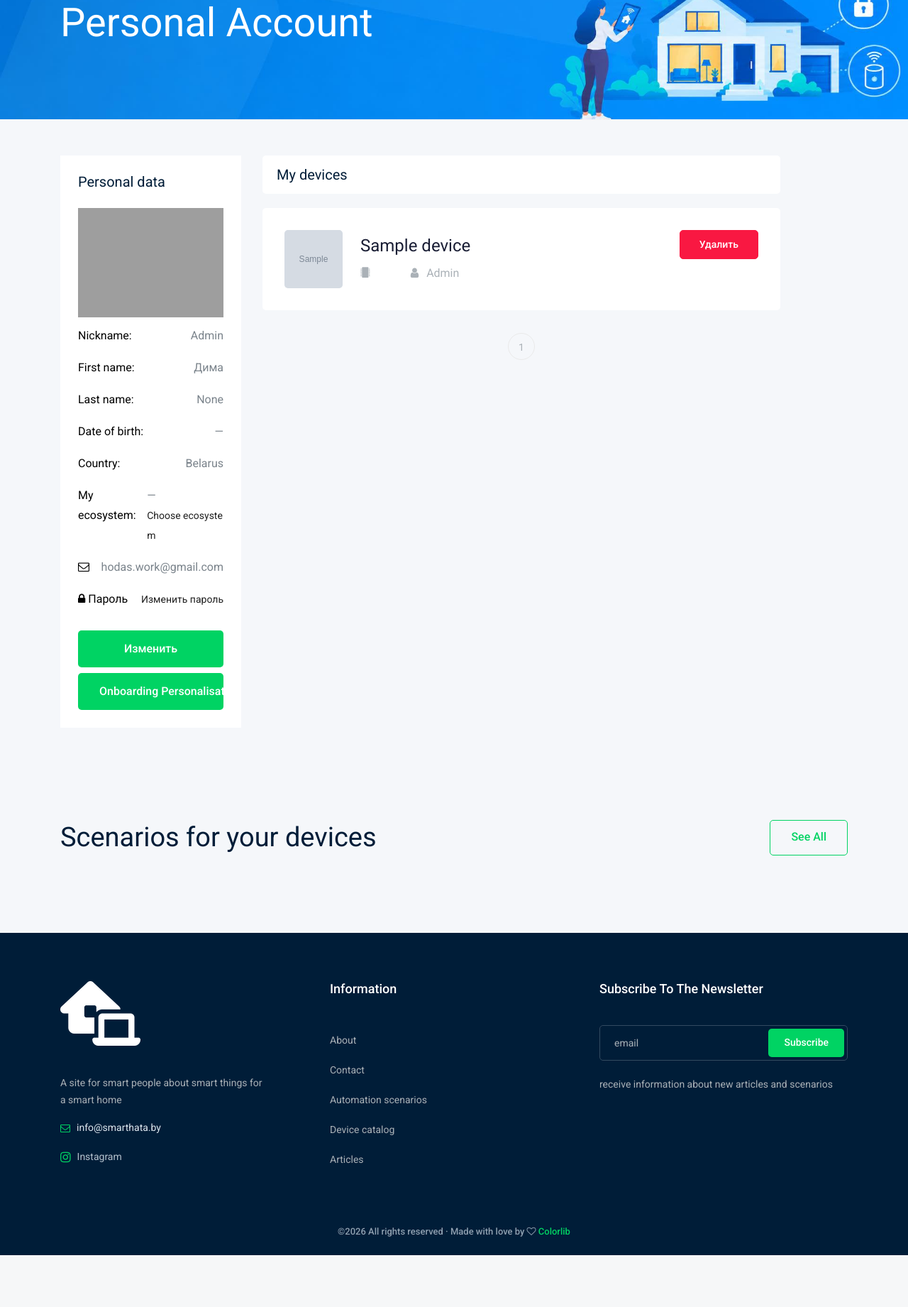
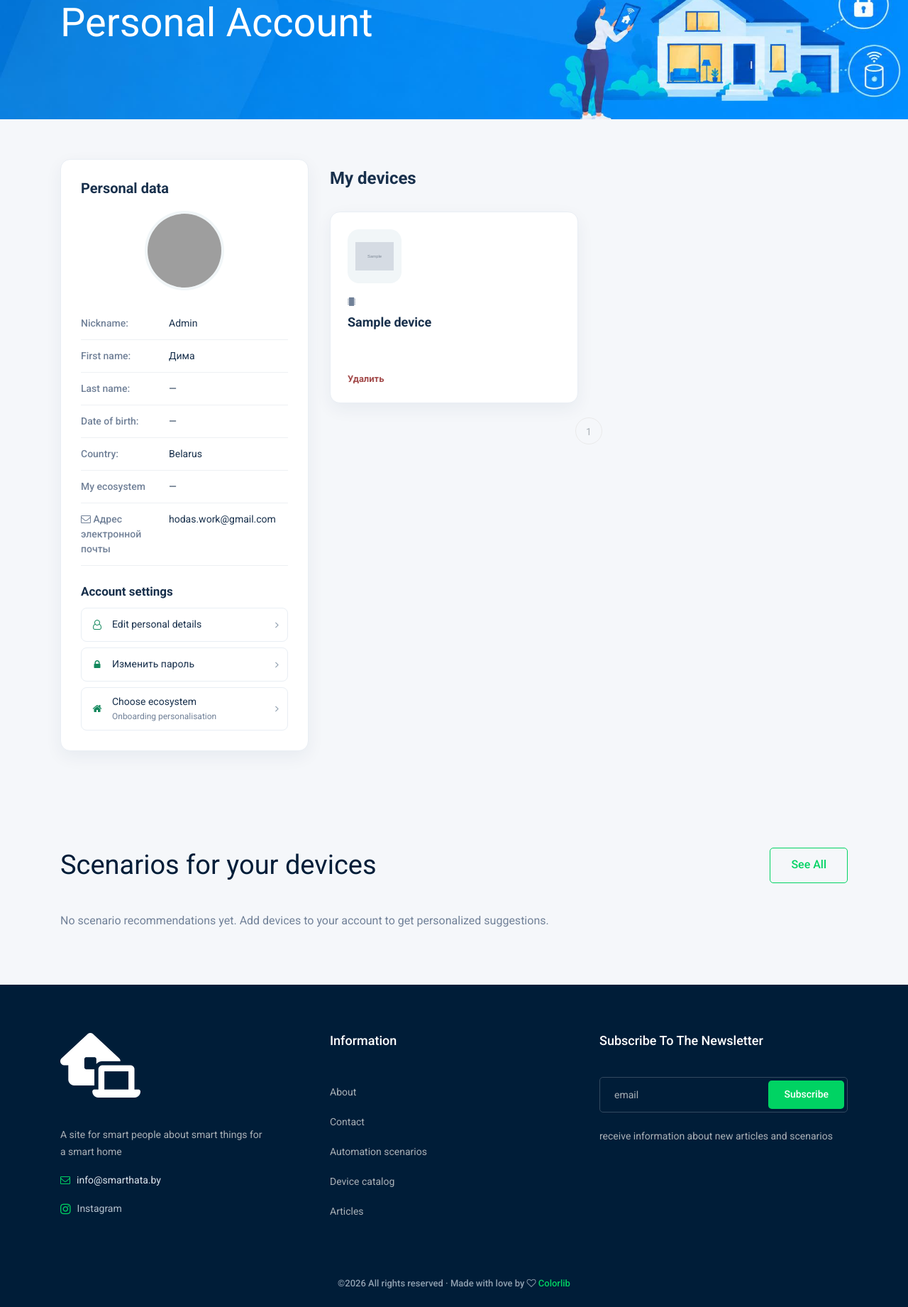
Before and after one commit to hodasman/SmartStaff, a Django app: page /mainapp/personal-page/Admin in a window 1280 px wide. Shown: the part 183-2024 px from the top of the page at 71% size. Before the commit the page ends 1951 px from the top, so only its background shows below. Run offline with Django 3.2, Linux system fonts and the light colour scheme; a user stored in the database is signed in; data comes from the database, SQL or seed files in the repository; tables that the repository leaves empty hold one stand-in row (values such as "Sample post"); grey boxes marked "Sample" are stand-in pictures; parts of the project's set-up code (start-up, migrations or seed data) failed here and were passed over; some libraries are stand-ins or nearby versions; grey boxes are pictures that could not be loaded.

Commit message:
Refresh personal account page
Co-authored-by: Copilot <223556219+Copilot@users.noreply.github.com>

```diff
--- a/mainapp/templates/mainapp/personal_page.html
+++ b/mainapp/templates/mainapp/personal_page.html
@@ -1,8 +1,11 @@
 {% extends 'base.html' %}
-{% load crispy_forms_tags %}
 {% load static %}
 {% load icon_tags %}
 {% load i18n %}
+{% block extra_css %}
+<link rel="stylesheet" href='{% static "css/homepage.css" %}'>
+<link rel="stylesheet" href='{% static "css/personal_page.css" %}'>
+{% endblock extra_css %}
 {% block title %}
 {% trans "Personal account" %} {{user.username}}
 {% endblock title %}
@@ -20,158 +23,147 @@
     </div>
 </div>
 <!--/ bradcam_area  -->
-<div class="job_listing_area ">
+<div class="job_listing_area personal-account-area">
     <div class="container">
-        <div class="section-top-border">
-            <div class="row">
-                <div class="col-lg-3 col-md-4 mt-sm-30">
-                    <div class="job_filter white-bg">
+        <div class="row personal-account-layout">
+                <div class="col-xl-4 col-lg-5">
+                    <section class="account-profile-card">
                         <h3>{% trans "Personal data" %}</h3>
                         {% if user.avatar %}
-                        <img src="{{ user.avatar.url }}" alt="" width="100%">
+                        <img class="account-avatar" src="{{ user.avatar.url }}" alt="{% trans 'Profile photo' %}">
                         {% else %}
-                        <!-- <img src="{{ MEDIA_URL }}avatar_default.svg" alt="" width="100%">  -->
-                        <img class="card-img" src='{% static "img/blog/blog_1.png" %}' alt="">
+                        <img class="account-avatar" src='{% static "img/default-avatar.svg" %}' alt="{% trans 'Default profile photo' %}">
                         {% endif %}
 
-                        <div class="personal-data d-flex justify-content-between">
-                            <p class="black-txt">{% trans "Nickname:" %}</p>
-                            <p class="break-word">{{user.username}}</p>
+                        <dl class="account-profile-list">
+                            <div class="account-profile-row">
+                                <dt>{% trans "Nickname:" %}</dt>
+                                <dd>{{ user.username }}</dd>
                             </div>
-                        <div class="personal-data d-flex justify-content-between">
-                            <p class="black-txt">{% trans "First name:" %}</p>
-                            <p class="break-word">{{user.first_name}}</p>
+                            <div class="account-profile-row">
+                                <dt>{% trans "First name:" %}</dt>
+                                <dd>{{ user.first_name|default:"—" }}</dd>
                             </div>
-                        <div class="personal-data d-flex justify-content-between">
-                            <p class="black-txt">{% trans "Last name:" %}</p>
-                            <p class="break-word">{{user.last_name}}</p>
+                            <div class="account-profile-row">
+                                <dt>{% trans "Last name:" %}</dt>
+                                <dd>{{ user.last_name|default:"—" }}</dd>
                             </div>
-                        <div class="personal-data d-flex justify-content-between">
-                            <p class="black-txt">{% trans "Date of birth:" %}</p>
-                            <p>{{user.date_of_birth|date:"d.m.Y"|default:"—"}}</p>
+                            <div class="account-profile-row">
+                                <dt>{% trans "Date of birth:" %}</dt>
+                                <dd>{{ user.date_of_birth|date:"d.m.Y"|default:"—" }}</dd>
                             </div>
-                        <div class="personal-data d-flex justify-content-between">
-                            <p class="black-txt">{% trans "Country:" %}</p>
-                            <p class="break-word">{{user.country.name}}</p>
+                            <div class="account-profile-row">
+                                <dt>{% trans "Country:" %}</dt>
+                                <dd>{{ user.country.name|default:"—" }}</dd>
                             </div>
-                        <div class="personal-data d-flex justify-content-between">
-                            <p class="black-txt">{% trans "My ecosystem" %}:</p>
-                            <p class="break-word">
-                                {{ user.ecosystem.title|default:"—" }}
-                                <br>
-                                <a href="{% url 'mainapp:onboarding_start' %}">
-                                    <small>
+                            <div class="account-profile-row">
+                                <dt>{% trans "My ecosystem" %}</dt>
+                                <dd>{{ user.ecosystem.title|default:"—" }}</dd>
+                            </div>
+                            <div class="account-profile-row">
+                                <dt><i class="fa fa-envelope-o" aria-hidden="true"></i> {% trans "Email" %}</dt>
+                                <dd>
+                                    {{ user.email }}
+                                {% if user.new_email %}
+                                    <small class="account-pending-email">
+                                        {% trans "Pending confirmation:" %} {{ user.new_email }}
+                                        — <a href="{% url 'authapp:resend_email_change' %}">{% trans "resend link" %}</a>
+                                    </small>
+                                {% endif %}
+                                </dd>
+                            </div>
+                        </dl>
+                        <div class="account-settings">
+                            <h4>{% trans "Account settings" %}</h4>
+                            <a class="account-setting-link" href="{% url 'authapp:profile_edit' pk=user.id %}">
+                                <i class="fa fa-user-o" aria-hidden="true"></i>
+                                <span>{% trans "Edit personal details" %}</span>
+                                <i class="fa fa-angle-right" aria-hidden="true"></i>
+                            </a>
+                            <a class="account-setting-link" href="{% url 'authapp:password_change' %}">
+                                <i class="fa fa-lock" aria-hidden="true"></i>
+                                <span>{% trans "Change password" %}</span>
+                                <i class="fa fa-angle-right" aria-hidden="true"></i>
+                            </a>
+                            <a class="account-setting-link" href="{% if user.ecosystem %}{% url 'mainapp:onboarding_ecosystems' %}{% else %}{% url 'mainapp:onboarding_start' %}{% endif %}">
+                                <i class="fa fa-home" aria-hidden="true"></i>
+                                <span>
                                     {% if user.ecosystem %}
-                                        {% trans "Change" %}
+                                    {% trans "Change ecosystem" %}
                                     {% else %}
                                     {% trans "Choose ecosystem" %}
                                     {% endif %}
-                                    </small>
-                                </a>
-                            </p>
-                        </div>
-                        <div class="personal-data d-flex justify-content-between">
-                            <p class="black-txt"><i class="fa fa-envelope-o" aria-hidden="true"></i></p>
-                            <p class="break-word">
-                                {{user.email}}
-                                {% if user.new_email %}
-                                <br><small class="text-warning">
-                                    {% trans "Pending confirmation:" %} {{user.new_email}}
-                                    — <a href="{% url 'authapp:resend_email_change' %}">{% trans "resend link" %}</a>
-                                </small>
+                                    {% if not user.onboarding_completed %}
+                                    <small>{% trans "Onboarding personalisation" %}</small>
                                     {% endif %}
-                            </p>
-                        </div>
-                        <div class="personal-data d-flex justify-content-between">
-                            <p class="black-txt"><i class="fa fa-lock" aria-hidden="true"></i> {% trans "Password" %}</p>
-                            <p><a href="{% url 'authapp:password_change' %}"><small>{% trans "Change password" %}</small></a></p>
-                        </div>
-                        <div class="reset_btn">
-                            <a href="{% url 'authapp:profile_edit' pk=user.id%}"><button class="boxed-btn3 w-100">{% trans "Change" %}</button></a>
-                        </div>
-                        {% if not user.onboarding_completed %}
-                        <div class="reset_btn mt-2">
-                            <a href="{% url 'mainapp:onboarding_start' %}" class="boxed-btn3 w-100 text-center">
-                                {% trans "Onboarding personalisation" %}
+                                </span>
+                                <i class="fa fa-angle-right" aria-hidden="true"></i>
                             </a>
                         </div>
+                    </section>
+                </div>
+                <div class="col-xl-8 col-lg-7">
+                    <div class="account-devices-header">
+                        <h2>{% trans "My devices" %}</h2>
+                    </div>
+                    {% if not page_obj.paginator.count %}
+                    <div class="account-empty-state">
+                        <span class="account-empty-icon" aria-hidden="true"><i class="fa fa-lightbulb-o"></i></span>
+                        <h3>{% trans "Your device list is empty." %}</h3>
+                        <p>{% trans "Add your smart home devices to get recommendations tailored to your setup." %}</p>
+                        <a href="{% url 'mainapp:devices-list' %}" class="boxed-btn3">{% trans "Add devices" %}</a>
+                    </div>
+                    {% else %}
+                    <div class="row account-device-grid">
+                            {% for device in page_obj %}
+                            <div class="col-xl-6 col-md-6">
+                                <article class="home-info-card home-device-card account-device-card">
+                                    <a href="{% url 'mainapp:devices_detail' slug=device.slug %}" class="home-device-icon" aria-label="{{ device.title }}">
+                                        {% if device.icon %}
+                                        <img src="{{ device.icon.url }}" alt="" loading="lazy">
+                                        {% else %}
+                                        <img src='{% static "img/svg_icon/4.svg" %}' alt="" loading="lazy">
                                         {% endif %}
-                    </div>
-                </div>
-                <div class="col-lg-8 col-md-8">
-                    <div class="recent_joblist white-bg ">
-                        <div class="row align-items-center">
-                            <div class="col-md-6">
-                                <h4>{% trans "My devices" %}</h4>
-                            </div>
-
-                        </div>
-                    </div>
-                    <div class="job_lists m-0">
-                        <div class="row">
-                            {% for device in page_obj %}
-                            <div class="col-lg-12 col-md-12">
-                                <div class="single_jobs white-bg d-flex justify-content-between">
-                                    <div class="jobs_left d-flex align-items-center">
-                                        <div class="thumb">
-                                            {% if device.icon %}
-                                            <img src='{{device.icon.url}}' width="50" height="50"  alt="">
-                                            {% else %}
-                                            <img src='{% static "img/svg_icon/4.svg" %}' width="50" height="50" alt="">
-                                            {% endif %}
-                                        </div>
-                                        <div class="jobs_conetent">
-                                            <a href="{% url 'mainapp:devices_detail' slug=device.slug %}"><h4>{{ device.title }}</h4></a>
-                                            <div class="links_locat d-flex align-items-center">
-                                                <div class="location">
-                                                    <p> <i class="fa {{ device.category|get_icon }}"></i> {{device.category}}</p>
-                                                </div>
-                                                <div class="location">
-                                                    <p> <i class="fa fa-user"></i> {{device.author}}</p>
-                                                </div>
-                                            </div>
-                                        </div>
-                                    </div>
-                                    <div class="jobs_right">
-                                        <div class="apply_now">
-
-                                            <a href="{% url 'mainapp:delete_device' slug=device.slug %}" class="boxed-btn3 remove-from-list-btn">
+                                    </a>
+                                    <div class="home-card-content">
+                                        <span class="home-card-meta">
+                                            <i class="fa {{ device.category|get_icon }}" aria-hidden="true"></i>
+                                            {{ device.category }}
+                                        </span>
+                                        <a href="{% url 'mainapp:devices_detail' slug=device.slug %}" class="home-card-title">
+                                            <h4>{{ device.title }}</h4>
+                                        </a>
+                                        <a href="{% url 'mainapp:delete_device' slug=device.slug %}" class="account-remove-device">
                                             {% trans "Delete" %}
                                         </a>
                                     </div>
+                                </article>
                             </div>
-                                </div>
-                            </div>
-                            {%endfor%}
-
-
+                            {% endfor %}
                     </div>
                     <div class="row">
                         <div class="col-lg-12">
                             <div class="pagination_wrap">
                                 <ul>
                                     {% if page_obj.has_previous %}
-                                        <li><a href="?page={{ page_obj.previous_page_number }}"> <i class="ti-angle-left"></i> </a></li>
+                                    <li><a href="?page={{ page_obj.previous_page_number }}" aria-label="{% trans 'Previous page' %}"><i class="ti-angle-left"></i></a></li>
                                     {% endif %}
                                     {% for item in page_obj.paginator.page_range %}
-                                        <li class="{% if item == page_obj.number %}active{% endif %}"><a href="?page={{ item }}"><span>{{item}}</span></a></li>
+                                    <li class="{% if item == page_obj.number %}active{% endif %}"><a href="?page={{ item }}"><span>{{ item }}</span></a></li>
                                     {% endfor %}
                                     {% if page_obj.has_next %}
-                                        <li><a href="?page={{ page_obj.next_page_number }}"> <i class="ti-angle-right"></i> </a></li>
+                                    <li><a href="?page={{ page_obj.next_page_number }}" aria-label="{% trans 'Next page' %}"><i class="ti-angle-right"></i></a></li>
                                     {% endif %}
                                 </ul>
                             </div>
                         </div>
                     </div>
-                    </div>
-
-                </div>
-
+                    {% endif %}
                 </div>
         </div>
     </div>
 </div>
-<div class="top_companies_area">
+<section class="popular_catagory_area home-scenarios account-scenarios">
     <div class="container">
         <div class="row align-items-center mb-40">
             <div class="col-lg-6 col-md-6">
@@ -188,17 +180,34 @@
         <div class="row">
             {% for scenario in scenarios_for_user %}
             <div class="col-lg-4 col-xl-3 col-md-6">
-                <div class="single_company">
-                    <div class="thumb">
-                        <img src='{{ scenario.main_img.url }}' alt="">
+                <article class="home-info-card home-scenario-card">
+                    <a class="home-card-image" href="{% url 'mainapp:scenario_detail' slug=scenario.slug %}" aria-label="{{ scenario.title }}">
+                        {% if scenario.main_img %}
+                        <img src="{{ scenario.main_img.url }}" alt="{{ scenario.title }}" loading="lazy">
+                        {% elif scenario.images.all %}
+                        {% with scenario_image=scenario.images.all.0 %}
+                        <img src="{{ scenario_image.image.url }}" alt="{{ scenario_image.alt|default:scenario.title }}" loading="lazy">
+                        {% endwith %}
+                        {% else %}
+                        <span class="home-image-placeholder home-scenario-placeholder" aria-hidden="true">
+                            <i class="fa fa-lightbulb-o"></i>
+                        </span>
+                        {% endif %}
+                    </a>
+                    <div class="home-card-content">
+                        <a href="{% url 'mainapp:scenario_detail' slug=scenario.slug %}" class="home-card-title">
+                            <h4>{{ scenario.title }}</h4>
+                        </a>
+                        <span class="home-card-meta">{{ scenario.get_missing_types_display }}</span>
                     </div>
-                    <a href="{% url 'mainapp:scenario_detail' slug=scenario.slug %}"><h3>{{scenario.title}}</h3></a>
-                    <p>{{scenario.get_missing_types_display}}</p>
+                </article>
+            </div>
+            {% empty %}
+            <div class="col-12">
+                <p class="account-no-scenarios">{% trans "No scenario recommendations yet. Add devices to your account to get personalized suggestions." %}</p>
+            </div>
+            {% endfor %}
         </div>
     </div>
-            {%endfor%}
-
-        </div>
-    </div>
-</div>
+</section>
 {% endblock content %}
--- a/mainapp/views.py
+++ b/mainapp/views.py
@@ -206,7 +206,10 @@ def _compatible_onboarding_ecosystems(device_ids):
 @login_required
 def onboarding_ecosystems(request):
     has_devices = request.session.get("onboarding_has_devices")
-    if has_devices not in {"yes", "no"}:
+    if has_devices is None:
+        has_devices = "no"
+        request.session["onboarding_has_devices"] = has_devices
+    elif has_devices not in {"yes", "no"}:
         return redirect("mainapp:onboarding_start")
 
     device_ids = request.session.get("onboarding_device_ids", [])
--- /dev/null
+++ b/static/css/personal_page.css
@@ -0,0 +1,227 @@
+.personal-account-area {
+    padding: 56px 0 72px;
+}
+
+.personal-account-layout {
+    row-gap: 28px;
+}
+
+.account-profile-card {
+    height: 100%;
+    padding: 28px;
+    border: 1px solid #e9eef4;
+    border-radius: 14px;
+    background: #fff;
+    box-shadow: 0 8px 24px rgba(25, 49, 78, 0.06);
+}
+
+.account-profile-card > h3,
+.account-settings h4 {
+    margin: 0 0 20px;
+    color: #18304c;
+    font-size: 20px;
+    font-weight: 600;
+}
+
+.account-avatar {
+    display: block;
+    width: 112px;
+    height: 112px;
+    margin: 0 auto 24px;
+    border: 4px solid #f1f6f8;
+    border-radius: 50%;
+    object-fit: cover;
+}
+
+.account-profile-list {
+    margin: 0;
+}
+
+.account-profile-row {
+    display: grid;
+    grid-template-columns: minmax(95px, 0.8fr) minmax(0, 1.2fr);
+    gap: 12px;
+    padding: 12px 0;
+    border-bottom: 1px solid #edf0f3;
+}
+
+.account-profile-row dt,
+.account-profile-row dd {
+    min-width: 0;
+    margin: 0;
+    color: #18304c;
+    font-size: 14px;
+    line-height: 1.5;
+    overflow-wrap: anywhere;
+}
+
+.account-profile-row dt {
+    color: #718198;
+    font-weight: 500;
+}
+
+.account-pending-email {
+    display: block;
+    margin-top: 5px;
+    color: #9b6d16;
+}
+
+.account-settings {
+    margin-top: 26px;
+}
+
+.account-settings h4 {
+    margin-bottom: 12px;
+    font-size: 17px;
+}
+
+.account-setting-link {
+    display: grid;
+    grid-template-columns: 20px minmax(0, 1fr) 16px;
+    align-items: center;
+    gap: 11px;
+    min-height: 48px;
+    padding: 10px 12px;
+    border: 1px solid #e9eef4;
+    border-radius: 8px;
+    color: #18304c;
+    font-size: 14px;
+    line-height: 1.4;
+    text-decoration: none;
+}
+
+.account-setting-link + .account-setting-link {
+    margin-top: 8px;
+}
+
+.account-setting-link > i:first-child {
+    color: #13885d;
+    text-align: center;
+}
+
+.account-setting-link > i:last-child {
+    color: #8a9aab;
+    text-align: right;
+}
+
+.account-setting-link small {
+    display: block;
+    margin-top: 3px;
+    color: #718198;
+    font-size: 12px;
+}
+
+.account-setting-link:hover,
+.account-setting-link:focus-visible {
+    border-color: #54c895;
+    background: #f5fbf8;
+    color: #0c6847;
+    text-decoration: none;
+}
+
+.account-devices-header {
+    display: flex;
+    min-height: 54px;
+    align-items: center;
+    margin-bottom: 20px;
+}
+
+.account-devices-header h2 {
+    margin: 0;
+    color: #18304c;
+    font-size: 24px;
+    font-weight: 600;
+}
+
+.account-empty-state {
+    display: flex;
+    min-height: 320px;
+    flex-direction: column;
+    align-items: center;
+    justify-content: center;
+    padding: 32px;
+    border: 1px dashed #cdd9e2;
+    border-radius: 14px;
+    background: #fff;
+    text-align: center;
+}
+
+.account-empty-icon {
+    display: grid;
+    width: 64px;
+    height: 64px;
+    place-items: center;
+    margin-bottom: 18px;
+    border-radius: 18px;
+    background: #eaf8f1;
+    color: #13885d;
+    font-size: 28px;
+}
+
+.account-empty-state h3 {
+    margin-bottom: 8px;
+    color: #18304c;
+    font-size: 19px;
+    font-weight: 600;
+}
+
+.account-empty-state p {
+    max-width: 390px;
+    margin-bottom: 20px;
+    color: #718198;
+    line-height: 1.6;
+}
+
+.account-device-grid {
+    row-gap: 20px;
+}
+
+.account-device-card {
+    min-height: 270px;
+}
+
+.account-remove-device {
+    margin-top: auto;
+    padding-top: 16px;
+    color: #a34a4a;
+    font-size: 13px;
+    font-weight: 600;
+}
+
+.account-remove-device:hover,
+.account-remove-device:focus-visible {
+    color: #7d2525;
+}
+
+.account-scenarios {
+    padding-top: 64px;
+}
+
+.account-no-scenarios {
+    margin: 0;
+    color: #718198;
+}
+
+@media (max-width: 767.98px) {
+    .personal-account-area {
+        padding: 36px 0 52px;
+    }
+
+    .account-profile-card {
+        padding: 22px 18px;
+    }
+
+    .account-profile-row {
+        grid-template-columns: minmax(88px, 0.8fr) minmax(0, 1.2fr);
+        gap: 8px;
+    }
+
+    .account-devices-header h2 {
+        font-size: 21px;
+    }
+
+    .account-empty-state {
+        min-height: 280px;
+        padding: 24px 18px;
+    }
+}
```
Also changed, not shown: mainapp/test_onboarding.py (+46 -1 lines), locale/be/LC_MESSAGES/django.po, locale/en/LC_MESSAGES/django.po, locale/ru/LC_MESSAGES/django.po, static/img/default-avatar.svg (added), 2 other files. Lines whose indentation alone changed are shown as unchanged.
